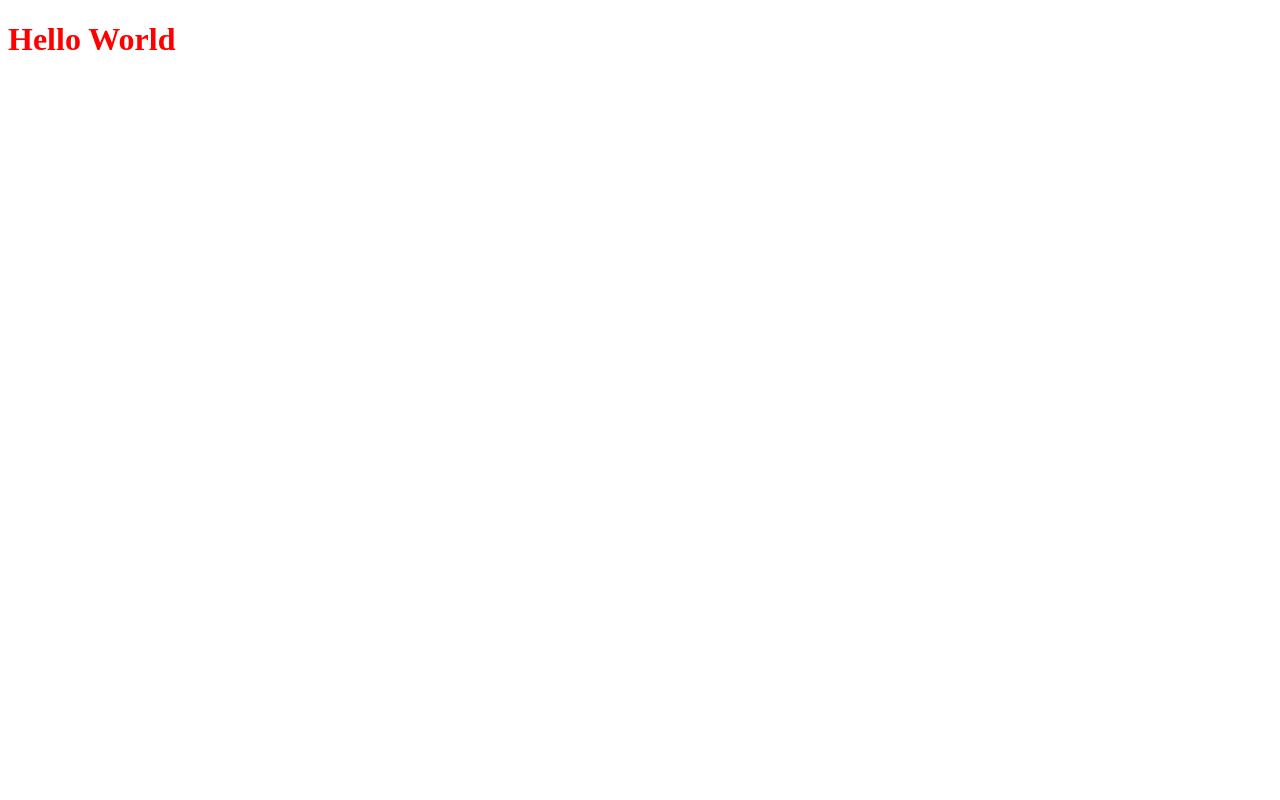
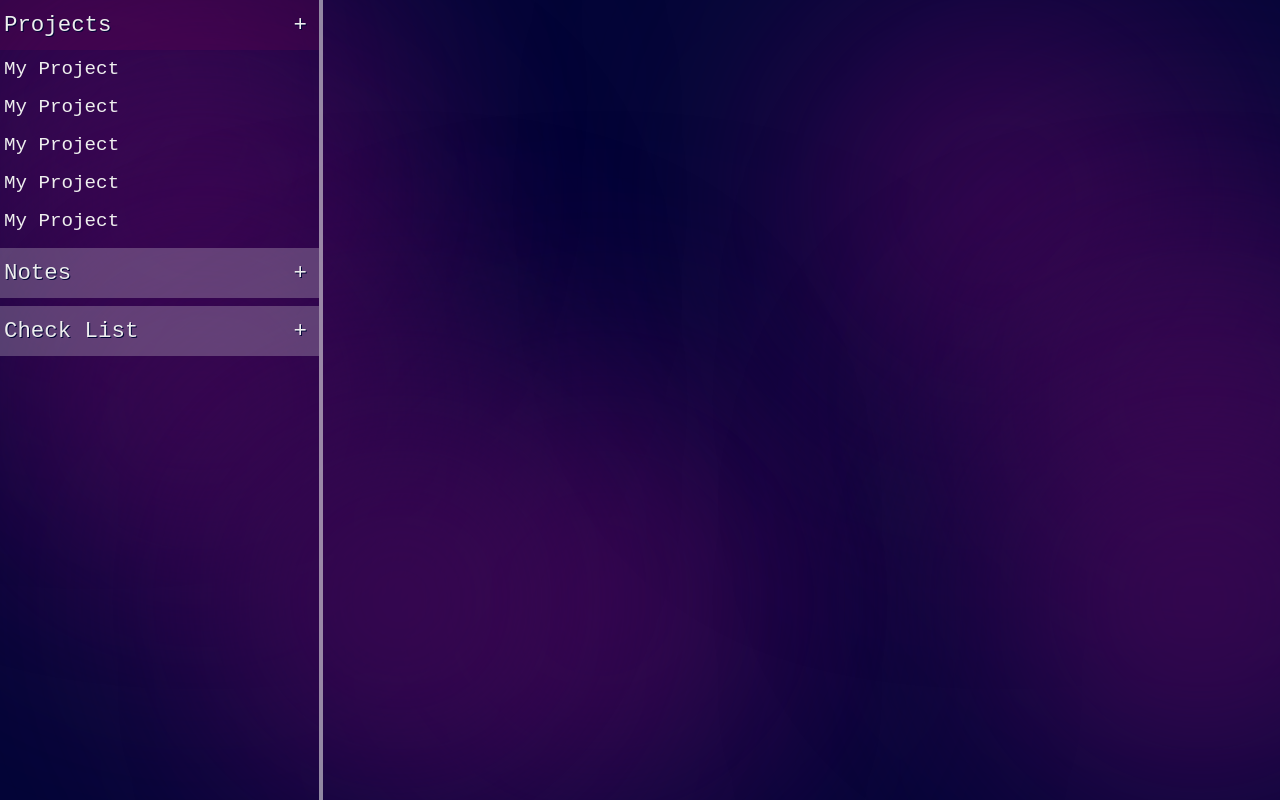
Before and after one commit to Nail003/todo-list, a website built with webpack: page src/index.html in a window 1280 px wide. Built offline with nearby package versions, Linux system fonts and the light colour scheme.

Commit message:
feat: Add background and menu-bar layout

```diff
--- a/package.json
+++ b/package.json
@@ -5,7 +5,7 @@
   "private": "true",
   "scripts": {
     "test": "echo \"Error: no test specified\" && exit 1",
-    "start": "webpack serve --open --config webpack.dev.js",
+    "start": "webpack --watch --config webpack.dev.js",
     "build": "webpack --config webpack.prod.js"
   },
   "keywords": [],
--- a/src/index.html
+++ b/src/index.html
@@ -8,7 +8,46 @@
 </head>
 
 <body>
-    <h1>Hello World</h1>
+    <div class="background">
+        <div style="translate: -25% -25%;" class="background_blur"></div>
+        <div style="translate: 0% 0%;" class="background_blur"></div>
+        <div style="translate: 100% 100%;" class="background_blur"></div>
+        <div style="translate: 200% 0%;" class="background_blur"></div>
+        <div style="translate: 250% 50%;" class="background_blur"></div>
+        <div style="translate: 250% 100%;" class="background_blur"></div>
+        <div style="translate: 0% 50%;" class="background_blur"></div>
+        <div style="translate: 50% 100%;" class="background_blur"></div>
+    </div>
+    <main>
+        <section class="menu-bar">
+            <div class="menu-bar_group">
+                <div class="group_title">
+                    <h2 class="text-shadow">Projects</h2>
+                    <button class="text-shadow">+</button>
+                </div>
+                <div class="group-container">
+                    <button>My Project</button>
+                    <button>My Project</button>
+                    <button>My Project</button>
+                    <button>My Project</button>
+                    <button>My Project</button>
+                </div>
+            </div>
+            <div class="menu-bar_group">
+                <div class="group_title">
+                    <h2 class="text-shadow">Notes</h2>
+                    <button class="text-shadow">+</button>
+                </div>
+            </div>
+            <div class="menu-bar_group">
+                <div class="group_title">
+                    <h2 class="text-shadow">Check List</h2>
+                    <button class="text-shadow">+</button>
+                </div>
+            </div>
+        </section>
+        <section class="todo-container"></section>
+    </main>
 
 </body>
 
--- a/src/styles.css
+++ b/src/styles.css
@@ -1,3 +1,113 @@
-h1 {
-    color: red;
+* {
+    margin: 0;
+    padding: 0;
+    box-sizing: border-box;
+    font-family: 'Courier New', Courier, monospace;
+    color: var(--white);
 }
+
+:root {
+    --black: #030637;
+    --white: #EEEEEE;
+    --white-90: #EEEEEE90;
+    --white-glass: #EEEEEE40;
+    --grey: #AAAAAA;
+    --grey-glass: #AAAAAA40;
+    --purple: #720455;
+    --purple-glass: #72045540;
+    --lightPurple: #910A67;
+    --lightPurple-glass: #910A6740;
+    --darkPurple: #3C0753;
+}
+
+.text-shadow {
+    text-shadow: 1px 1px var(--black);
+}
+
+.background {
+    position: fixed;
+    width: 100%;
+    height: 100vh;
+    z-index: -1;
+    background-color: var(--black);
+}
+
+.background_blur {
+    position: absolute;
+    width: 400px;
+    height: 400px;
+    border-radius: 50%;
+    filter: blur(128px);
+    background-color: var(--darkPurple);
+}
+
+main {
+    display: flex;
+    flex-direction: row;
+}
+
+.menu-bar {
+    display: flex;
+    flex-direction: column;
+    flex: 1;
+    gap: 8px;
+    min-width: 256px;
+    min-height: 100vh;
+    border-right: 4px solid var(--white-90);
+}
+
+.group_title {
+    display: flex;
+    justify-content: space-between;
+    align-items: center;
+    background-color: var(--white-glass);
+    cursor: pointer;
+}
+
+.group_title:hover {
+    background-color: var(--purple-glass);
+}
+
+.group_title h2 {
+    font-size: 1.4rem;
+    margin-left: 4px;
+    font-weight: normal;
+}
+
+.group_title button {
+    display: flex;
+    justify-content: center;
+    align-items: center;
+    border: none;
+    background: none;
+    font-size: 1.4rem;
+    padding: 12px 12px;
+    cursor: pointer;
+}
+
+.group_title button:hover {
+    background-color: var(--white-glass);
+}
+
+.group-container {
+    display: flex;
+    flex-direction: column;
+    align-items: stretch;
+}
+
+.group-container button {
+    background: none;
+    border: none;
+    padding: 8px 4px;
+    font-size: 1.2rem;
+    text-align: left;
+    cursor: pointer;
+}
+
+.group-container button:hover {
+    background-color: var(--grey-glass);
+}
+
+.todo-container {
+    flex: 3;
+}
--- a/webpack.dev.js
+++ b/webpack.dev.js
@@ -4,8 +4,4 @@ const common = require("./webpack.common.js")
 module.exports = merge(common, {
     mode: "development",
     devtool: "inline-source-map",
-    devServer: {
-        static: "./dist",
-        watchFiles: ["./src/index.html"]
-    }
 })
```
Also changed, not shown: dist/bundle.js, dist/index.html.
